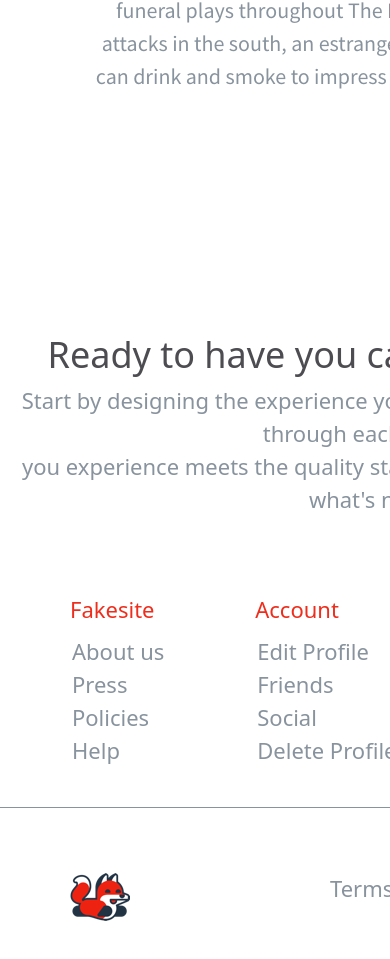
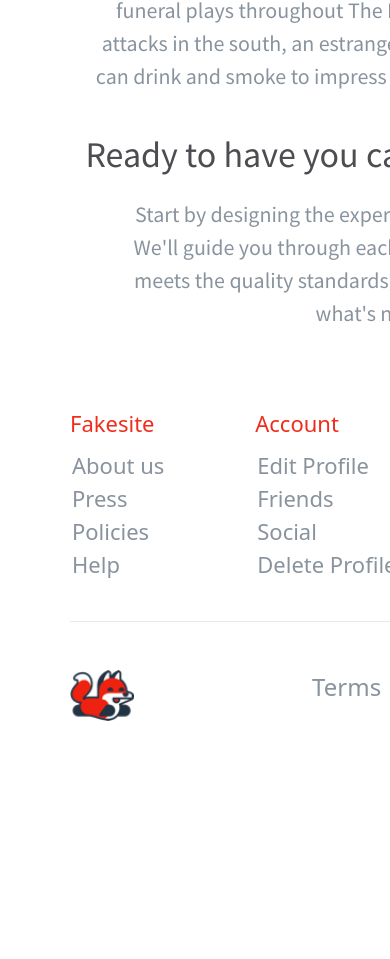
Before and after one commit to ashleyhodge/fakesite, a Next.js app: page / in a window 390 px wide. Shown: the part 1014-1973 px from the top of the page. After the commit the page ends 1799 px from the top, so only its background shows below. Built offline with nearby package versions, Linux system fonts and the light colour scheme.

Commit message:
finish with styling and responsiveness

```diff
--- a/components/Home/Directory/index.js
+++ b/components/Home/Directory/index.js
@@ -1,3 +1,4 @@
+// Showing off my tailwind css skills
 function Directory() {
   return (
     <div className="grid grid-cols-4 mx-[40px] my-[40px] wrapper">
--- a/components/Home/Hero/Hero.module.css
+++ b/components/Home/Hero/Hero.module.css
@@ -27,7 +27,7 @@
   line-height: 48px;
 }
 .section p {
-  margin: 22px 370px 22px;
+  margin: 22px 29%;
   font-size: 22px;
   font-family: SourceSansPro-Regular;
   line-height: 28px;
--- /dev/null
+++ b/components/Home/MoreInfo/Info.module.css
@@ -0,0 +1,25 @@
+@font-face {
+  font-family: SourceSansPro-Regular ;
+  src: url(/fonts/SourceSansPro-Regular.otf);
+}
+
+.section {
+  margin-bottom: 80px;
+}
+.section h2 {
+  display: flex;
+  justify-content: center;
+  align-items: center;
+  color: #4c4c51;
+  font-size: 36px;
+  font-family: SourceSansPro-Regular;
+  margin: 0 10%;
+  text-align: center;
+}
+.section p {
+  text-align: center;
+  color: #88939e;
+  font-size: 22px;
+  font-family: SourceSansPro-Regular;
+  margin: 22px 18%;
+}
--- a/components/Home/MoreInfo/index.js
+++ b/components/Home/MoreInfo/index.js
@@ -1,14 +1,20 @@
 /* eslint-disable react/no-unescaped-entities */
+import classes from './Info.module.css'
+
+
 function MoreInfo() {
   return (
-    <div className="mb-[80px] mt-[200px] wrapper" >
-      <h2 className="flex justify-center items-center text-blackish text-[36px]">
-        Ready to have you cake and eat it too?
-      </h2>
-      <p className="flex justify-center items-center text-center text-blueish text-[22px]">
-        Start by designing the experience you have in mind. We'll guide you through each step. If <br /> you experience meets the quality standards, you'll hear more about what's next.
-      </p>
+    <div className='wrapper'>
+      <section className={classes.section} >
+        <h2>
+          Ready to have you cake and eat it too?
+        </h2>
+        <p>
+          Start by designing the experience you have in mind. We'll guide you through each step. If you experience meets the quality standards, you'll hear more about what's next.
+        </p>
+      </section>
     </div>
+
   )
 
 }
--- a/components/layout/Footer/index.js
+++ b/components/layout/Footer/index.js
@@ -1,11 +1,12 @@
 /* eslint-disable @next/next/no-img-element */
-
+// * Tailwind CSS *
 
 function Footer () {
   return (
-    <footer className="border-t border-blueish flex items-center justify-between pb-16 pt-5">
-      <img className="w-16 mx-[70px]" src="/images/logo.png" alt="logo"/>
-      <ul className="flex items-center justify-center text-2xl text-blueish mx-[70px]">
+    <footer className="wrapper ">
+      <div className="flex items-center justify-between border-t-[1px] pb-16 pt-5 mx-[70px] border-[#e8e8e8]">
+        <img className="w-16" src="/images/logo.png" alt="logo"/>
+      <ul className="flex items-center justify-center text-2xl text-blueish">
         <li className="px-7">
           Terms
         </li>
@@ -16,6 +17,7 @@ function Footer () {
           Site Map
         </li>
       </ul>
+      </div>
 
     </footer>
   )
--- a/tailwind.config.js
+++ b/tailwind.config.js
@@ -6,8 +6,8 @@ module.exports = {
     'node_modules/flowbite-react/**/*.{js,jsx,ts,tsx}'
   ],
   theme: {
-    fontSize: {
-      '2xl': '22px'
+    screens: {
+      "660" : '660px'
     },
     extend: {
       colors: {
@@ -15,13 +15,9 @@ module.exports = {
         'blackish': '#4C4C51',
         'blueish': '#88939E'
       },
-      spacing: {
-        '22': '22px'
-      }
     },
   },
   plugins: [
     require('@tailwindcss/line-clamp'),
-    require('flowbite/plugin')
   ],
 }
```
